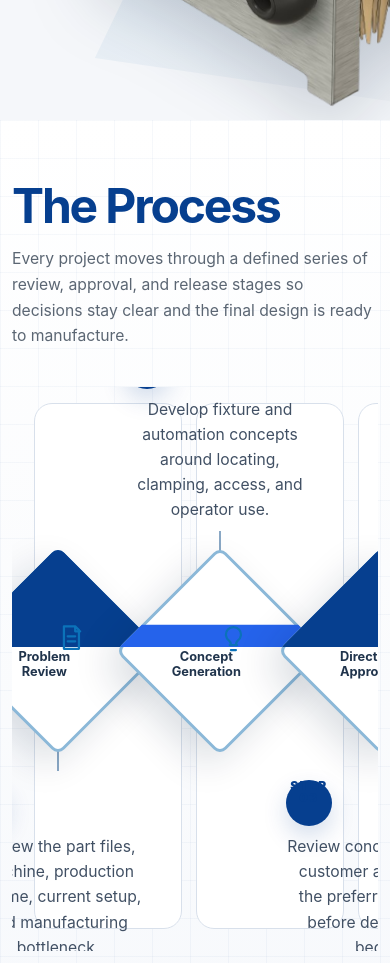
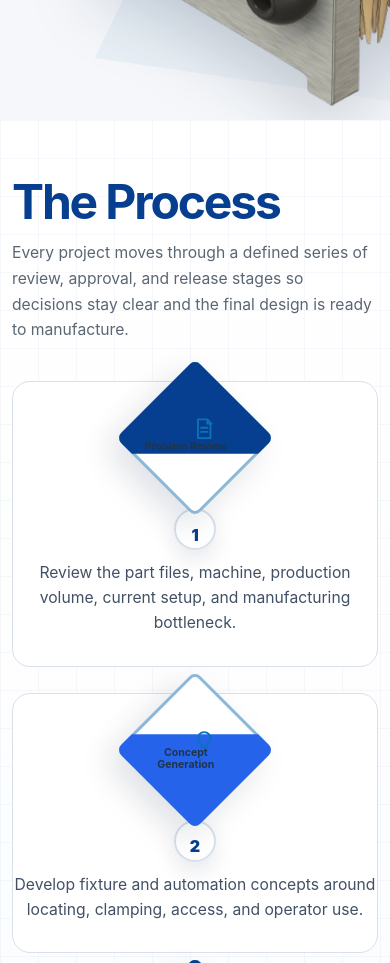
Before and after one commit to TylerDaGeorge/tylerdageorge.github.io, a plain HTML site: page index.html in a window 390 px wide. Shown: the part 1760-2723 px from the top of the page. Drawn offline with Linux system fonts and the light colour scheme.

Commit message:
Refine process diagram layout and alignment

```diff
--- a/process-arrows.css
+++ b/process-arrows.css
@@ -2,7 +2,7 @@
 .process-showcase {
   position: relative;
   overflow: hidden;
-  padding: 88px 0 104px;
+  padding: 82px 0 92px;
   background: linear-gradient(180deg, #ffffff 0%, #f7f9fc 100%);
 }
 
@@ -20,16 +20,17 @@
 .process-showcase > .container {
   position: relative;
   z-index: 1;
+  max-width: 1440px;
 }
 
 .process-showcase-heading {
   max-width: 820px;
-  margin: 0 auto 54px;
+  margin: 0 auto 42px;
   text-align: center;
 }
 
 .process-showcase-heading h2 {
-  margin: 0 0 16px;
+  margin: 0 0 14px;
   color: #063f8f;
   font-size: clamp(3rem, 5vw, 4.8rem);
   line-height: 1;
@@ -40,16 +41,13 @@
   max-width: 760px;
   margin: 0 auto;
   color: #5b6673;
-  font-size: 1.05rem;
-  line-height: 1.7;
+  font-size: 1.03rem;
+  line-height: 1.65;
 }
 
 .process-diagram-scroll {
-  overflow-x: auto;
-  overflow-y: hidden;
-  padding: 14px 4px 20px;
-  scrollbar-width: thin;
-  scrollbar-color: #9fb3c8 transparent;
+  overflow: visible;
+  padding: 8px 0 0;
 }
 
 .process-diagram-scroll:focus-visible {
@@ -59,23 +57,26 @@
 }
 
 .process-diagram {
-  --node: 168px;
-  --gap: 14px;
+  --node: clamp(112px, 9.2vw, 142px);
+  --gap: clamp(2px, .45vw, 7px);
+  counter-reset: process-step;
   display: grid;
-  grid-template-columns: repeat(7, var(--node));
+  grid-template-columns: repeat(7, minmax(0, 1fr));
   gap: var(--gap);
   align-items: center;
-  min-width: 1288px;
-  min-height: 590px;
+  width: 100%;
+  min-width: 0;
+  min-height: 500px;
   margin: 0;
-  padding: 0 20px;
+  padding: 0;
   list-style: none;
 }
 
 .process-step {
   position: relative;
+  counter-increment: process-step;
   display: grid;
-  grid-template-rows: 184px var(--node) 184px;
+  grid-template-rows: 160px var(--node) 160px;
   align-items: center;
   justify-items: center;
   min-width: 0;
@@ -83,10 +84,11 @@
 
 .process-description {
   position: relative;
-  width: 220px;
-  color: #5b6673;
-  font-size: .89rem;
-  line-height: 1.5;
+  width: min(100%, 168px);
+  color: #536274;
+  font-size: clamp(.69rem, .76vw, .82rem);
+  line-height: 1.42;
+  text-align: center;
 }
 
 .process-description::after {
@@ -94,31 +96,33 @@
   position: absolute;
   left: 50%;
   width: 2px;
-  height: 34px;
+  height: 27px;
   transform: translateX(-50%);
   background: #8aa8c5;
 }
 
-.process-description::before {
-  content: "";
+.process-description span {
   position: absolute;
   left: 50%;
-  width: 8px;
-  height: 8px;
+  display: grid;
+  place-items: center;
+  width: 54px;
+  height: 54px;
   transform: translateX(-50%);
+  border: 2px solid #d7e1eb;
   border-radius: 50%;
-  background: #0b72b9;
-  box-shadow: 0 0 0 5px rgba(11, 114, 185, .10);
+  background: #fff;
+  color: transparent;
+  font-size: 0;
+  box-shadow: 0 10px 22px rgba(6, 26, 56, .10);
 }
 
-.process-description span {
-  display: block;
-  margin-bottom: 8px;
+.process-description span::after {
+  content: counter(process-step);
   color: #063f8f;
-  font-size: .75rem;
+  font-size: 1rem;
   font-weight: 900;
-  letter-spacing: .13em;
-  text-transform: uppercase;
+  line-height: 1;
 }
 
 .process-description p {
@@ -128,74 +132,71 @@
 .process-step-top .process-description {
   grid-row: 1;
   align-self: end;
-  padding-bottom: 48px;
-  text-align: center;
+  padding-bottom: 35px;
+}
+
+.process-step-top .process-description span {
+  top: -66px;
 }
 
 .process-step-top .process-description::after {
-  bottom: 5px;
-}
-
-.process-step-top .process-description::before {
-  bottom: -2px;
+  bottom: 0;
 }
 
 .process-step-bottom .process-description {
   grid-row: 3;
   align-self: start;
-  padding-top: 48px;
-  text-align: center;
+  padding-top: 35px;
+}
+
+.process-step-bottom .process-description span {
+  bottom: -66px;
 }
 
 .process-step-bottom .process-description::after {
-  top: 5px;
-}
-
-.process-step-bottom .process-description::before {
-  top: -2px;
+  top: 0;
 }
 
 .process-diamond {
   grid-row: 2;
   position: relative;
   z-index: 2;
-  display: flex;
-  flex-direction: column;
-  align-items: center;
-  justify-content: center;
   width: var(--node);
   height: var(--node);
-  padding: 30px;
   transform: rotate(45deg);
   border: 3px solid #8bb8d8;
-  border-radius: 9px;
-  background: #ffffff;
-  box-shadow: 0 18px 38px rgba(6, 26, 56, .14);
+  border-radius: 8px;
+  background: #fff;
+  box-shadow: 0 16px 32px rgba(6, 26, 56, .13);
 }
 
 .process-diamond::before {
   content: "";
   position: absolute;
-  z-index: -1;
   inset: -3px;
-  border-radius: 9px;
-  background: linear-gradient(135deg, #063f8f 0 48%, transparent 48% 100%);
-  clip-path: polygon(0 0, 100% 0, 100% 25%, 25% 100%, 0 100%);
+  border-radius: 8px;
+  background: #063f8f;
+  clip-path: polygon(0 0, 100% 0, 100% 20%, 20% 100%, 0 100%);
+  pointer-events: none;
 }
 
 .process-step:nth-child(even) .process-diamond::before {
-  background: linear-gradient(135deg, #2563eb 0 48%, transparent 48% 100%);
-  clip-path: polygon(0 75%, 75% 0, 100% 0, 100% 100%, 0 100%);
+  background: #2563eb;
+  clip-path: polygon(0 80%, 80% 0, 100% 0, 100% 100%, 0 100%);
 }
 
-.process-diamond > * {
-  transform: rotate(-45deg);
+.process-diamond svg,
+.process-diamond strong {
+  position: absolute;
+  left: 50%;
+  z-index: 2;
+  transform: translate(-50%, -50%) rotate(-45deg);
 }
 
 .process-diamond svg {
-  width: 34px;
-  height: 34px;
-  margin-bottom: 8px;
+  top: 38%;
+  width: clamp(25px, 2.1vw, 31px);
+  height: clamp(25px, 2.1vw, 31px);
   fill: none;
   stroke: #0b72b9;
   stroke-width: 1.8;
@@ -204,11 +205,11 @@
 }
 
 .process-diamond strong {
-  display: block;
-  max-width: 126px;
+  top: 62%;
+  width: 92%;
   color: #20344c;
-  font-size: .88rem;
-  line-height: 1.2;
+  font-size: clamp(.68rem, .76vw, .82rem);
+  line-height: 1.15;
   text-align: center;
 }
 
@@ -217,13 +218,13 @@
   position: absolute;
   z-index: 3;
   top: 50%;
-  right: calc(var(--gap) * -1 - 17px);
-  width: 52px;
-  height: 24px;
+  right: calc(var(--gap) * -1 - 12px);
+  width: 28px;
+  height: 18px;
   transform: translateY(-50%);
   background: #0b72b9;
-  clip-path: polygon(0 31%, 63% 31%, 63% 0, 100% 50%, 63% 100%, 63% 69%, 0 69%);
-  filter: drop-shadow(0 4px 5px rgba(6, 63, 143, .18));
+  clip-path: polygon(0 33%, 58% 33%, 58% 0, 100% 50%, 58% 100%, 58% 67%, 0 67%);
+  filter: drop-shadow(0 3px 4px rgba(6, 63, 143, .16));
 }
 
 .process-step:nth-child(even)::after {
@@ -235,27 +236,46 @@
 }
 
 .process-step:hover .process-diamond {
-  transform: rotate(45deg) translate(-4px, -4px);
-  box-shadow: 0 24px 44px rgba(6, 26, 56, .19);
+  transform: rotate(45deg) translate(-3px, -3px);
+  box-shadow: 0 22px 40px rgba(6, 26, 56, .18);
   transition: transform .18s ease, box-shadow .18s ease;
 }
 
 @media (max-width: 1100px) {
   .process-showcase {
-    padding: 76px 0 86px;
+    padding: 72px 0 80px;
   }
 
   .process-showcase-heading {
-    margin-bottom: 38px;
+    margin-bottom: 34px;
+  }
+
+  .process-diagram {
+    --node: clamp(96px, 11vw, 118px);
+    min-height: 455px;
+  }
+
+  .process-step {
+    grid-template-rows: 145px var(--node) 145px;
+  }
+
+  .process-description {
+    width: min(100%, 142px);
+    font-size: .68rem;
+  }
+
+  .process-diamond strong {
+    font-size: .66rem;
   }
 }
 
 @media (max-width: 760px) {
   .process-showcase {
-    padding: 62px 0 70px;
+    padding: 58px 0 64px;
   }
 
   .process-showcase-heading {
+    margin-bottom: 30px;
     text-align: left;
   }
 
@@ -265,32 +285,48 @@
   }
 
   .process-diagram {
-    --node: 148px;
-    min-width: 1150px;
-    min-height: 530px;
-    padding-inline: 18px;
+    --node: 112px;
+    grid-template-columns: repeat(2, minmax(0, 1fr));
+    gap: 26px 16px;
+    min-height: 0;
   }
 
   .process-step {
-    grid-template-rows: 166px var(--node) 166px;
+    display: flex;
+    flex-direction: column;
+    gap: 14px;
   }
 
-  .process-description {
-    width: 192px;
-    font-size: .82rem;
+  .process-description,
+  .process-step-top .process-description,
+  .process-step-bottom .process-description {
+    order: 2;
+    width: 100%;
+    padding: 0;
+    font-size: .78rem;
+  }
+
+  .process-description span {
+    position: static;
+    width: 42px;
+    height: 42px;
+    margin: 0 auto 10px;
+    transform: none;
+  }
+
+  .process-description::after,
+  .process-step::after {
+    display: none;
   }
 
   .process-diamond {
-    padding: 26px;
+    order: 1;
   }
+}
 
-  .process-diamond strong {
-    font-size: .8rem;
-  }
-
-  .process-diamond svg {
-    width: 30px;
-    height: 30px;
+@media (max-width: 460px) {
+  .process-diagram {
+    grid-template-columns: 1fr;
   }
 }
 
```
